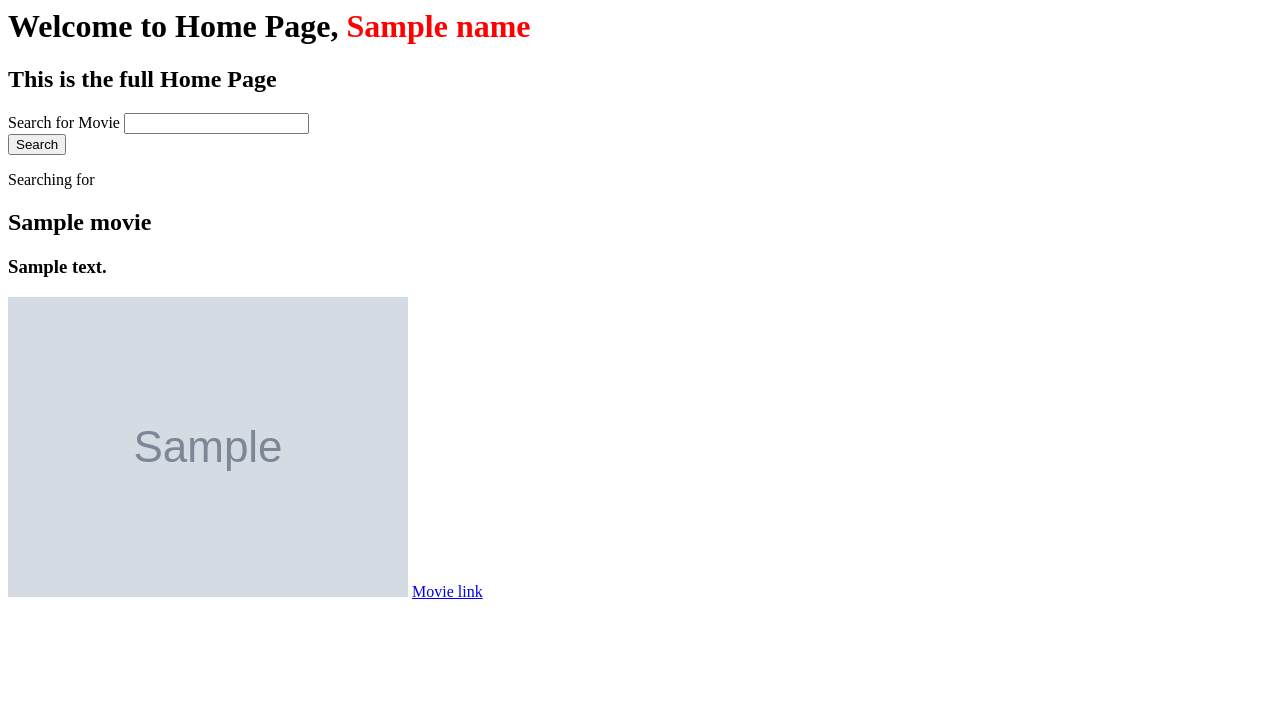
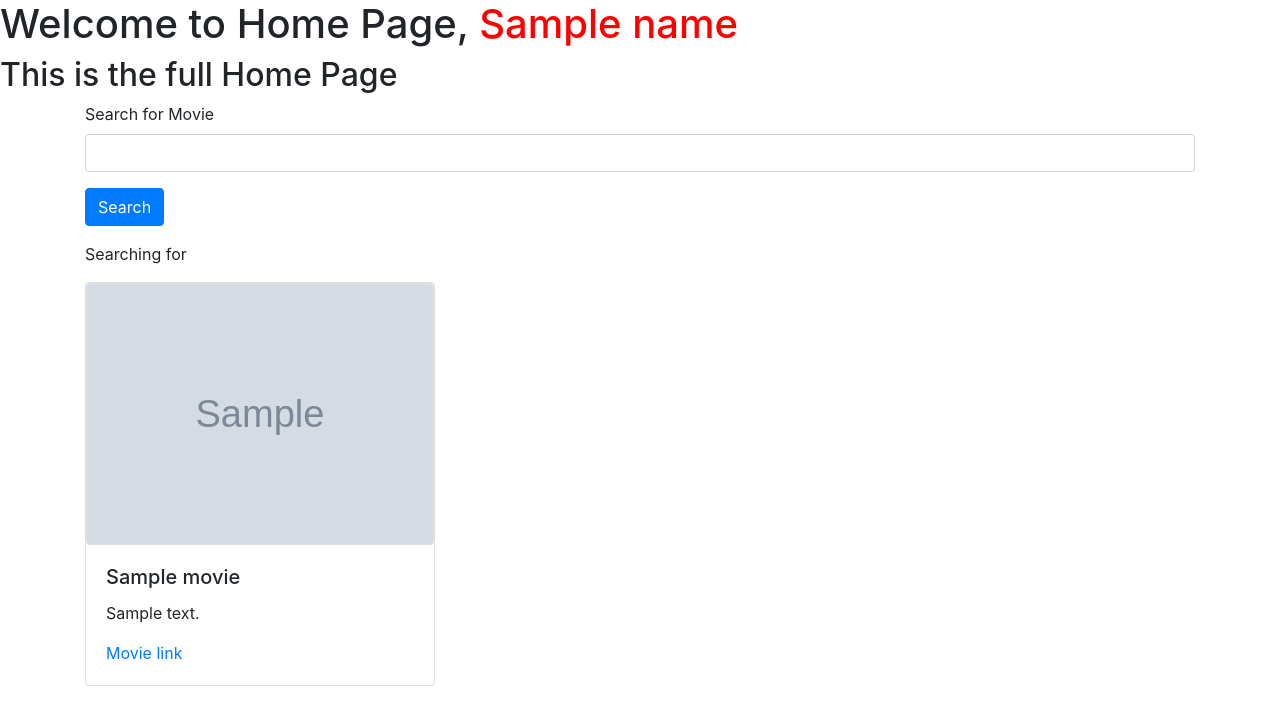
Before and after one commit to arendonc2/moviereviewsproject, a Django app: template movie/templates/home.html in a window 1280 px wide. Shown: the top 725 px of the page. Run offline with Django 5.2, Linux system fonts and the light colour scheme; the template is opened without the code that fills it: most values are stand-ins (such as "Sample title", 1, 10 or a date in 2020); grey boxes marked "Sample" are stand-in pictures.

Commit message:
visualizacion de peliculas con estilo

```diff
--- a/movie/templates/home.html
+++ b/movie/templates/home.html
@@ -1,3 +1,7 @@
+<head>
+    <link rel="stylesheet" href="https://cdn.jsdelivr.net/npm/bootstrap@4.4.1/dist/css/bootstrap.min.css" integrity="sha384-Vkoo8x4CGsO3+Hhxv8T/Q5PaXtkKtu6ug5TOeNV6gBiFeWPGFN9MuhOf23Q9Ifjh" crossorigin="anonymous">
+</head>
+
 <h1>Welcome to Home Page, <span style = color:red>{{name}}</span></h1>
 <h2>This is the full Home Page</h2>
 
@@ -12,12 +16,22 @@
         <button type="submit" class="btn btn-primary">Search</button>
     </form>
     <p>Searching for {{searchTerm}}</p>
+    <div class="row row-cols1 row-cols-md-3 g4">
         {% for movie in movies %}
-                <h2>{{ movie.title }}</h2>
-                <h3>{{ movie.description }}</h3>
-                <img src="{{ movie.image.url }}">
-                {% if movie.url %}
-                    <a href="{{ movie.url }} "> Movie link </a>
-                {% endif %}
+        <div v-for="movie in movies" class="col">
+            <div class="card">
+                <img src="{{ movie.image.url }}" class="card img top">
+                <div class="card-body">
+                    <h5 class="card-title fw-bold">{{ movie.title }}</h5>
+                    <p class="card-text">{{ movie.description }}</p>
+                    {% if movie.url %}
+                        <a href="{{ movie.url }} "> Movie link </a>
+                    {% endif %}
+                </div>
+            </div>
+        </div>
         {% endfor %}
+    </div>
+    <br />
+    <br />
 </div>
--- a/movie/views.py
+++ b/movie/views.py
@@ -6,12 +6,12 @@ from .models import Movie
 #views
 
 def home(request):
-    #return render(request, 'home.html', {'name':'Alejandro Rendon'})
     searchTerm = request.GET.get('searchMovie')
+    name = "Alejandro Rendón"
     if searchTerm:
-        movies = Movie.objects.filter(title___icontains=searchTerm)
+        movies = Movie.objects.filter(title__icontains=searchTerm)
     else:
         movies = Movie.objects.all()
-    return render(request, 'home.html', {'searchTerm':searchTerm, 'movies': movies})
+    return render(request, 'home.html', {'searchTerm':searchTerm, 'movies': movies, 'name': name})
 def about(request):
     return render(request, 'about.html')
```
